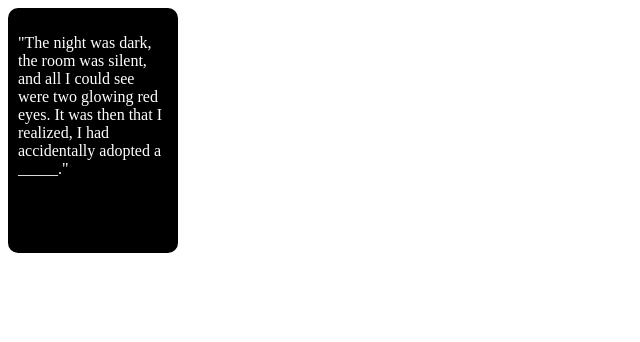
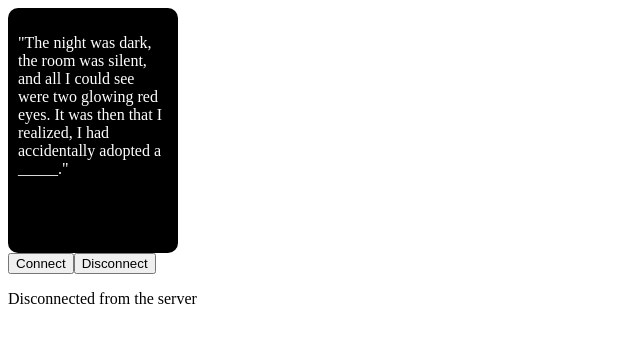
Before and after one commit to AlexLazcano/AIAgianstHumanity, a Next.js app: page / in a window 1280 px wide. Shown: the top 342 px of the page, without its empty margins (0-640 px from the left). Built offline with nearby package versions, Linux system fonts and the light colour scheme; no server answers.

Commit message:
on connect and disconnect buttons

```diff
--- a/src/pages/index.js
+++ b/src/pages/index.js
@@ -1,31 +1,49 @@
 import Card from '@/components/card/card';
-// import { useSocket } from '@/lib/socket';
 import { io } from 'socket.io-client';
-import { useEffect } from 'react';
+import { useEffect, useState } from 'react';
 
 const Index = () => {
+  const [connected, setConnected] = useState(false);
+  const [socket, setSocket] = useState(null);
 
-  const socket = io('http://localhost:3001');
-  // console.log(socket);
+  const onClickConnect = () => {
+    const newSocket = io('http://localhost:3001');
+    setSocket(newSocket);
+  };
+
+  const onClickDisconnect = () => {
+    if (socket) {
+      socket.disconnect();
+      setSocket(null);
+    }
+  };
 
   useEffect(() => {
-    socket.on('connect', () => {
-      console.log('connected');
-    });
+    if (socket) {
+      socket.on('connect', () => {
+        setConnected(true);
+      });
+      socket.on('disconnect', () => {
+        setConnected(false);
+      });
 
-    return () => {
-      socket.off('connect');
-
+      return () => {
+        socket.off('connect');
+        socket.off('disconnect');
+      };
     }
-  }, [])
-
-
+  }, [socket]);
 
   return (
     <div>
       <Card />
+
+      <button onClick={onClickConnect}>Connect</button>
+      <button onClick={onClickDisconnect}>Disconnect</button>
+
+      {connected ? <p>Connected to the server</p> : <p>Disconnected from the server</p>}
     </div>
-  )
-}
+  );
+};
 
-export default Index
+export default Index;
```
Also changed, not shown: 1 other file (tests, documents, lock files or other folders).
